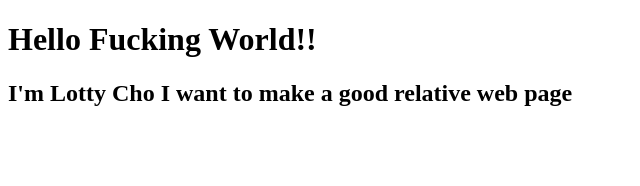
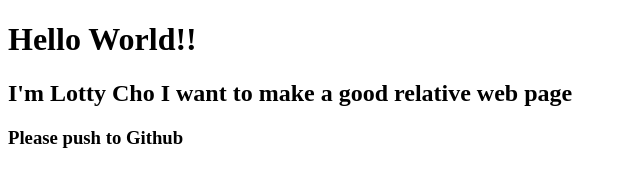
Before and after one commit to lotty02cho/GitSample, a plain HTML site: page ResponsiveWeb0812/WebContent/Index.html in a window 1280 px wide. Shown: the whole page, without its empty margins (0-640 px from the left). Drawn offline with Linux system fonts and the light colour scheme.

Commit message:
Add h2,h3 Tag

```diff
--- a/ResponsiveWeb0812/WebContent/Index.html
+++ b/ResponsiveWeb0812/WebContent/Index.html
@@ -5,7 +5,8 @@
 <title>Insert title here</title>
 </head>
 <body>
-	<h1>Hello Fucking World!!</h1>
+	<h1>Hello World!!</h1>
 	<h2>I'm Lotty Cho I want to make a good relative web page</h2>
+	<h3>Please push to Github</h3>
 </body>
 </html>
```
